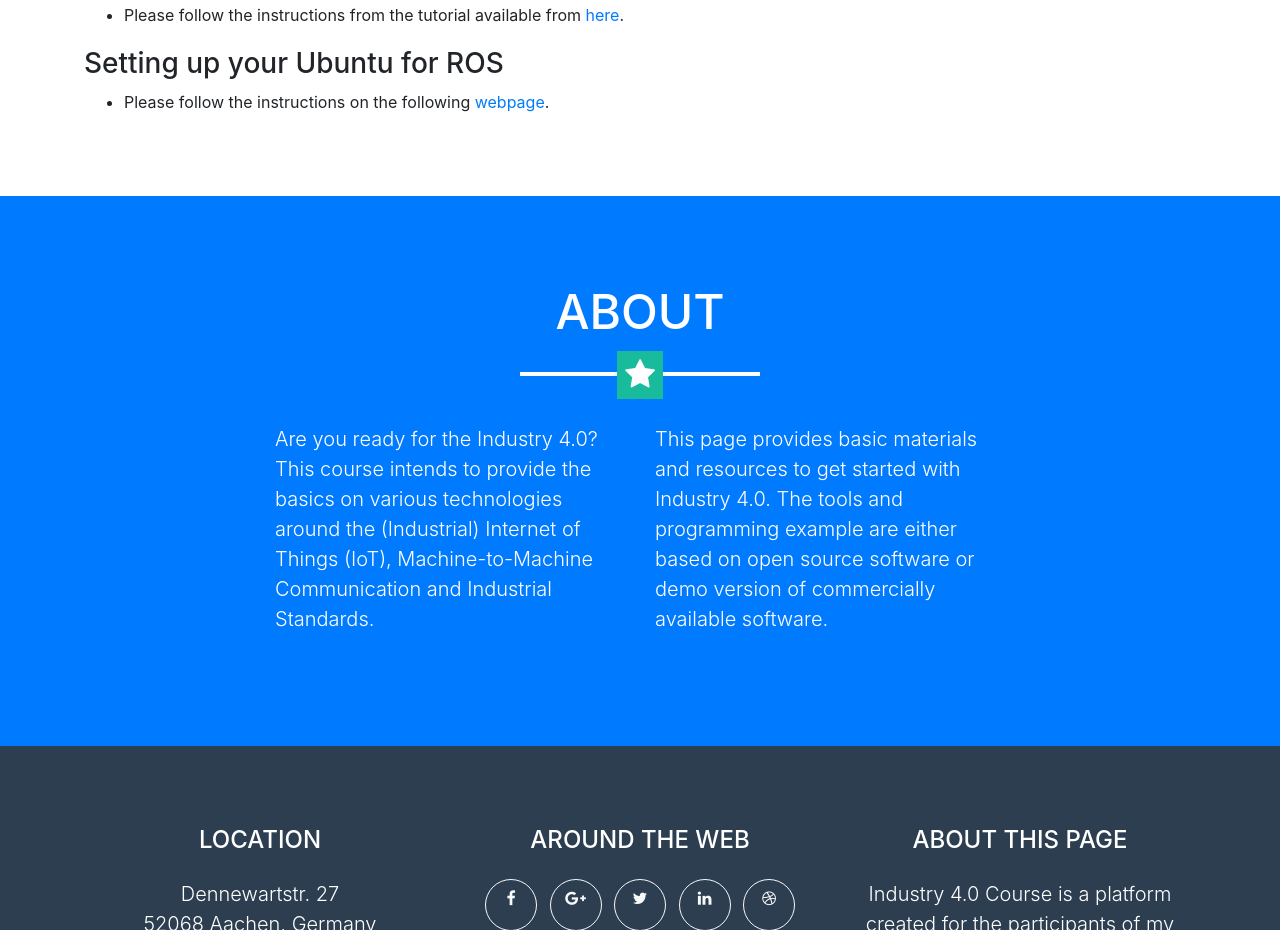
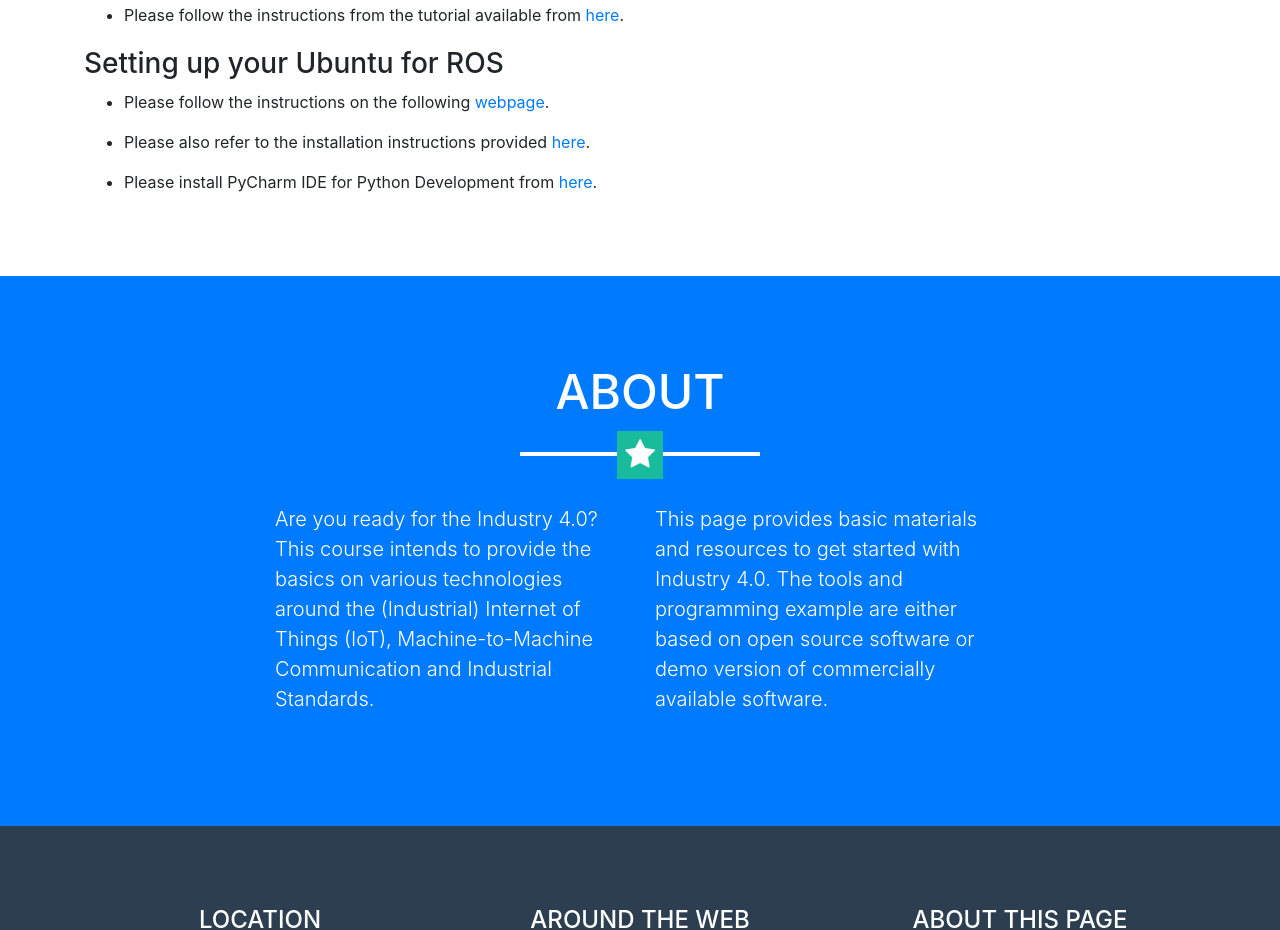
Before and after one commit to MaxAttax/maxattax.github.io, a website with bundled scripts: page index.html in a window 1280 px wide. Shown: the part 3171-4101 px from the top of the page. Built offline with nearby package versions, Linux system fonts and the light colour scheme.

Commit message:
maxattax

```diff
--- a/index.html
+++ b/index.html
@@ -244,6 +244,12 @@
 				<div style="margin-top: 10px">
 					<ul>
 						<li style="margin-top: 10px">Please follow the instructions on the following <a  target="_blank" href="http://wiki.ros.org/kinetic/Installation/Ubuntu">webpage</a>.</li>
+					</ul>
+					<ul>
+						<li style="margin-top: 10px">Please also refer to the installation instructions provided <a  target="_blank" href="https://philippente.github.io/docs/installation.html">here</a>.</li>
+					</ul>
+					<ul>
+						<li style="margin-top: 10px">Please install PyCharm IDE for Python Development from <a  target="_blank" href="https://www.jetbrains.com/pycharm/download/download-thanks.html?platform=linux&code=PCC">here</a>.</li>
 					</ul>
 				</div>
 <!--
```
